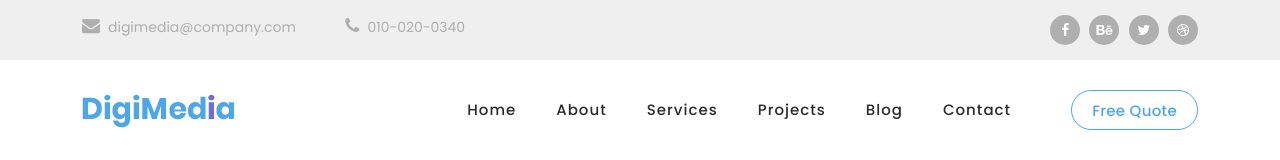
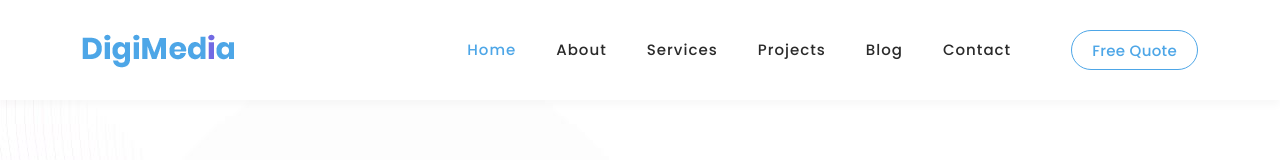
Before and after one commit to tizianoCD/myWebsite, a plain HTML site: page index.html in a window 1280 px wide. Shown: the top 160 px of the page. Drawn offline with Linux system fonts and the light colour scheme.

Commit message:
Update index.html

```diff
--- a/index.html
+++ b/index.html
@@ -11,7 +11,7 @@
     <link rel="preconnect" href="https://fonts.gstatic.com" crossorigin>
     <link href="https://fonts.googleapis.com/css2?family=Poppins:wght@100;200;300;400;500;600;700;800;900&display=swap" rel="stylesheet">
 
-    <title>DigiMedia - Creative SEO HTML5 Template</title>
+    <title>SalesNext Consulting - Empowering Business Growth & Innovation</title>
 
     <!-- Bootstrap core CSS -->
     <link href="vendor/bootstrap/css/bootstrap.min.css" rel="stylesheet">
@@ -22,13 +22,7 @@
     <link rel="stylesheet" href="assets/css/templatemo-digimedia-v3.css">
     <link rel="stylesheet" href="assets/css/animated.css">
     <link rel="stylesheet" href="assets/css/owl.css">
-<!--
 
-TemplateMo 568 DigiMedia
-
-https://templatemo.com/tm-568-digimedia
-
--->
   </head>
 
 <body>
@@ -46,28 +40,6 @@ https://templatemo.com/tm-568-digimedia
   </div>
   <!-- ***** Preloader End ***** -->
 
-  <!-- Pre-header Starts -->
-  <div class="pre-header">
-    <div class="container">
-      <div class="row">
-        <div class="col-lg-8 col-sm-8 col-7">
-          <ul class="info">
-            <li><a href="#"><i class="fa fa-envelope"></i>digimedia@company.com</a></li>
-            <li><a href="#"><i class="fa fa-phone"></i>010-020-0340</a></li>
-          </ul>
-        </div>
-        <div class="col-lg-4 col-sm-4 col-5">
-          <ul class="social-media">
-            <li><a href="#"><i class="fa fa-facebook"></i></a></li>
-            <li><a href="#"><i class="fa fa-behance"></i></a></li>
-            <li><a href="#"><i class="fa fa-twitter"></i></a></li>
-            <li><a href="#"><i class="fa fa-dribbble"></i></a></li>
-          </ul>
-        </div>
-      </div>
-    </div>
-  </div>
-  <!-- Pre-header End -->
 
   <!-- ***** Header Area Start ***** -->
   <header class="header-area header-sticky wow slideInDown" data-wow-duration="0.75s" data-wow-delay="0s">
```
